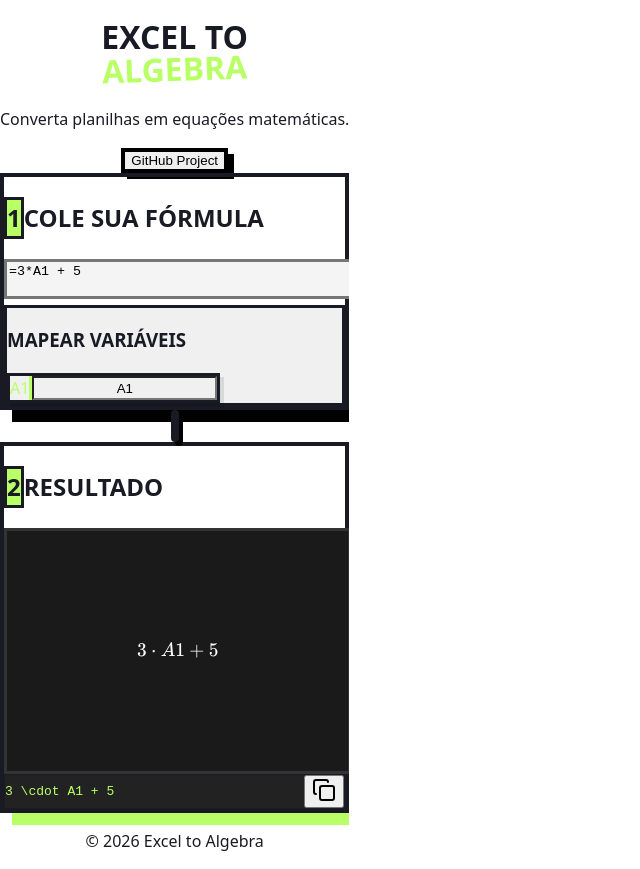
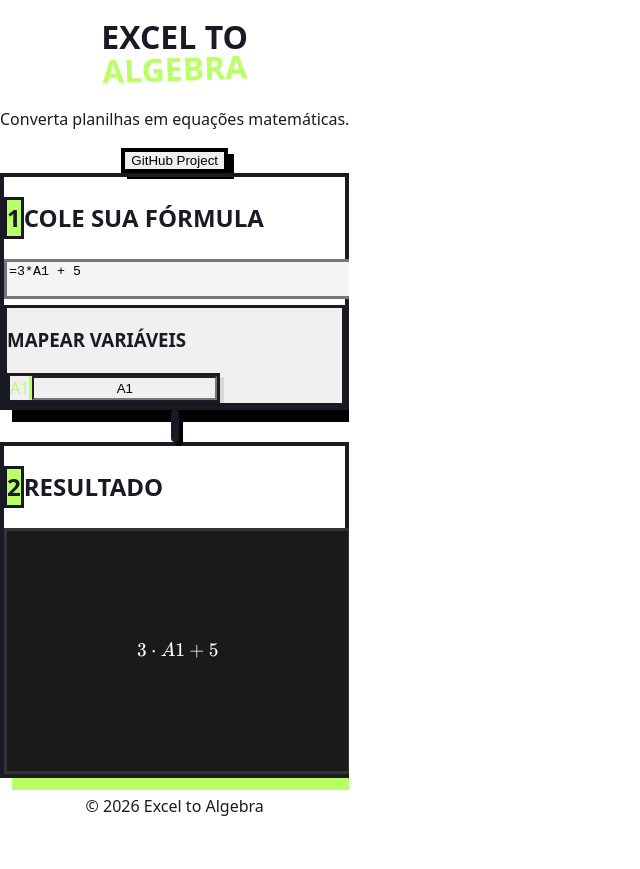
Before and after one commit to MD4NT4S/conversao-de-formula, a React (Vite) app: page / in a window 1280 px wide. Shown: the whole page, without its empty margins (0-640 px from the left). After the commit the page ends 834 px from the top, so only its background shows below. Built offline with nearby package versions, Linux system fonts and the light colour scheme.

Commit message:
UI Polish: Hide raw LaTeX code, show only rendered math

```diff
--- a/src/components/Converter.tsx
+++ b/src/components/Converter.tsx
@@ -174,14 +174,7 @@
                         </div>
                     </div>
 
-                    <div className="mt-6 flex items-center gap-4 bg-[#222] p-4 rounded-xl border border-white/10">
-                        <code className="text-[#B9FF66] font-mono break-all flex-1 text-sm">
-                            {latexOutput || '...'}
-                        </code>
-                        <button onClick={copyToClipboard} className="text-white hover:text-[#B9FF66]">
-                            <Copy className="w-6 h-6" />
-                        </button>
-                    </div>
+
                 </section>
             </main>
 
```
